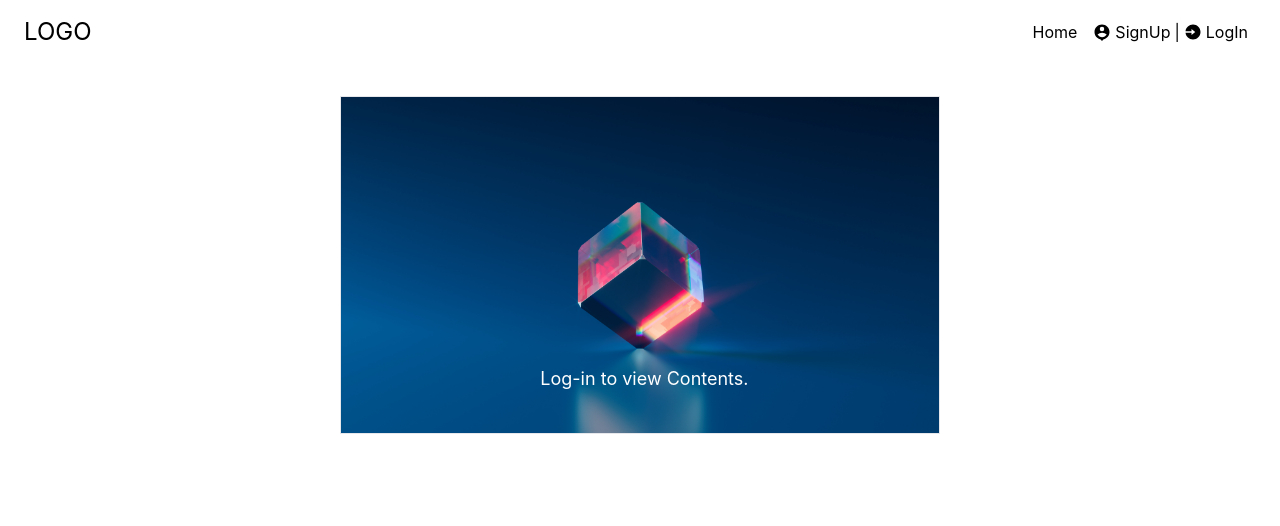
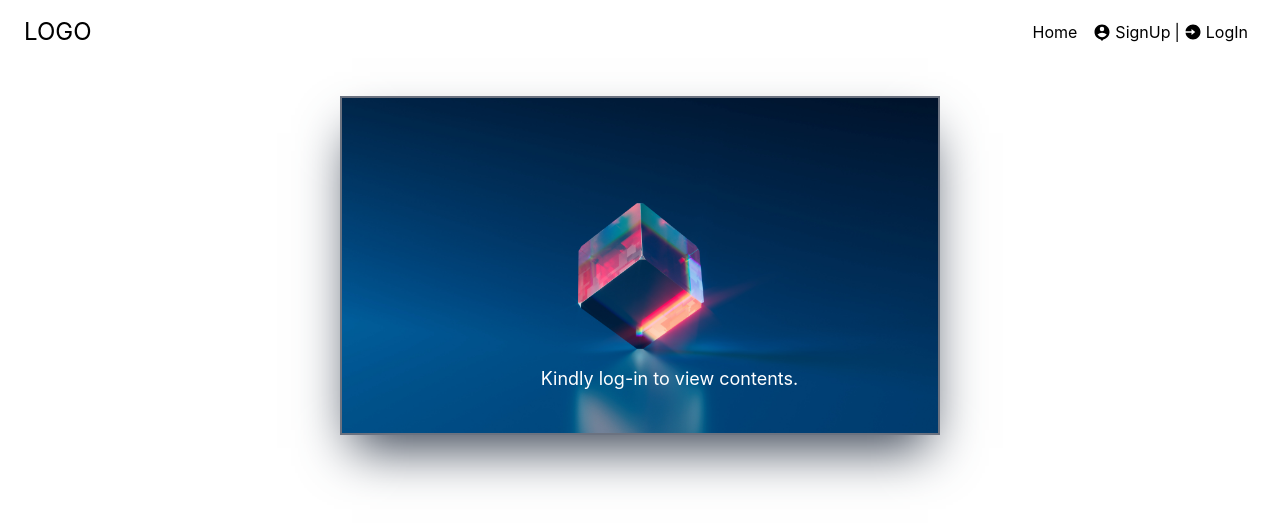
Before and after one commit to samarsingh6965/php-reg-form, a React (Create React App) app: page /home in a window 1280 px wide. Shown: the top 526 px of the page. Built offline with nearby package versions, Linux system fonts and the light colour scheme.

Commit message:
login system made

```diff
--- a/src/Components/Home.js
+++ b/src/Components/Home.js
@@ -13,14 +13,14 @@ const Home = () => {
   return (
     <>
       <div className="w-full flex justify-center py-8">
-        {login ? <div className="max-w-[600px] flex flex-col px-4 border py-4 gap-2">
+        {login ? <div className="max-w-[600px] w-[500px] bg-pink-100 flex flex-col px-4 shadow-2xl py-8 gap-2">
           <h1><span className='text-blue-500 font-medium text-lg'>Welcome : </span>{name}</h1>
           <h1><span className='text-blue-500 font-medium text-lg'>Your Email is : </span>{email}</h1>
           <h1><span className='text-blue-500 font-medium text-lg'>Your Number is : </span>{mobile}</h1>
         </div>
-        :<div className="max-w-[600px] flex flex-col border gap-2 relative">
+        :<div className="max-w-[600px] border-2 border-gray-500 shadow-2xl flex flex-col shadow-gray-700 gap-2 relative">
         <img src={login_error} alt="login_error" className='w-full h-full'/>
-        <p className='absolute bottom-10 left-1/3 text-white text-lg'><Link to='/login' className='hover:text-green-500'>Log-in</Link> to view Contents.</p>
+        <p className='absolute bottom-10 left-1/3 text-white text-lg'>Kindly <Link to='/login' className='hover:text-green-500'>log-in</Link> to view contents.</p>
       </div>}
       </div>
     </>
```
